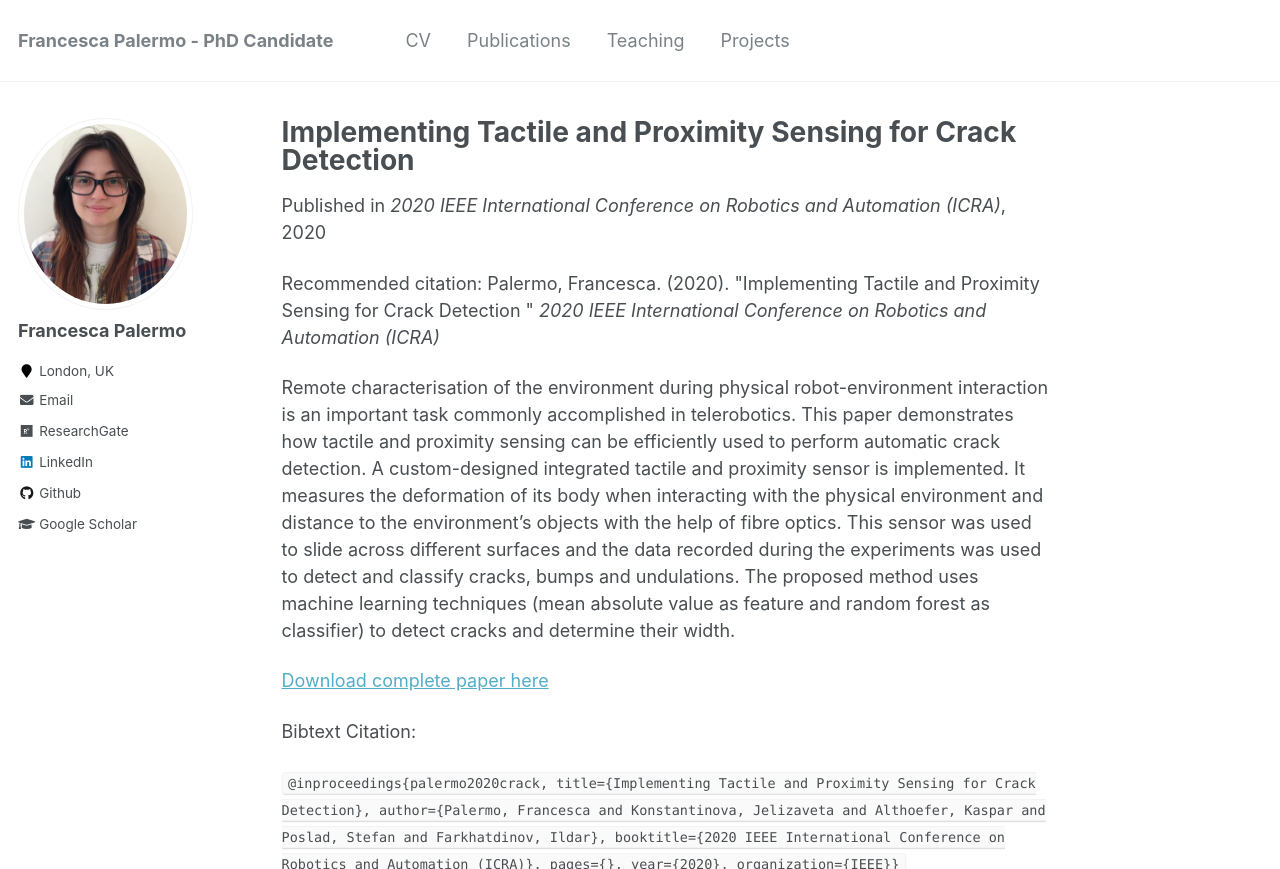
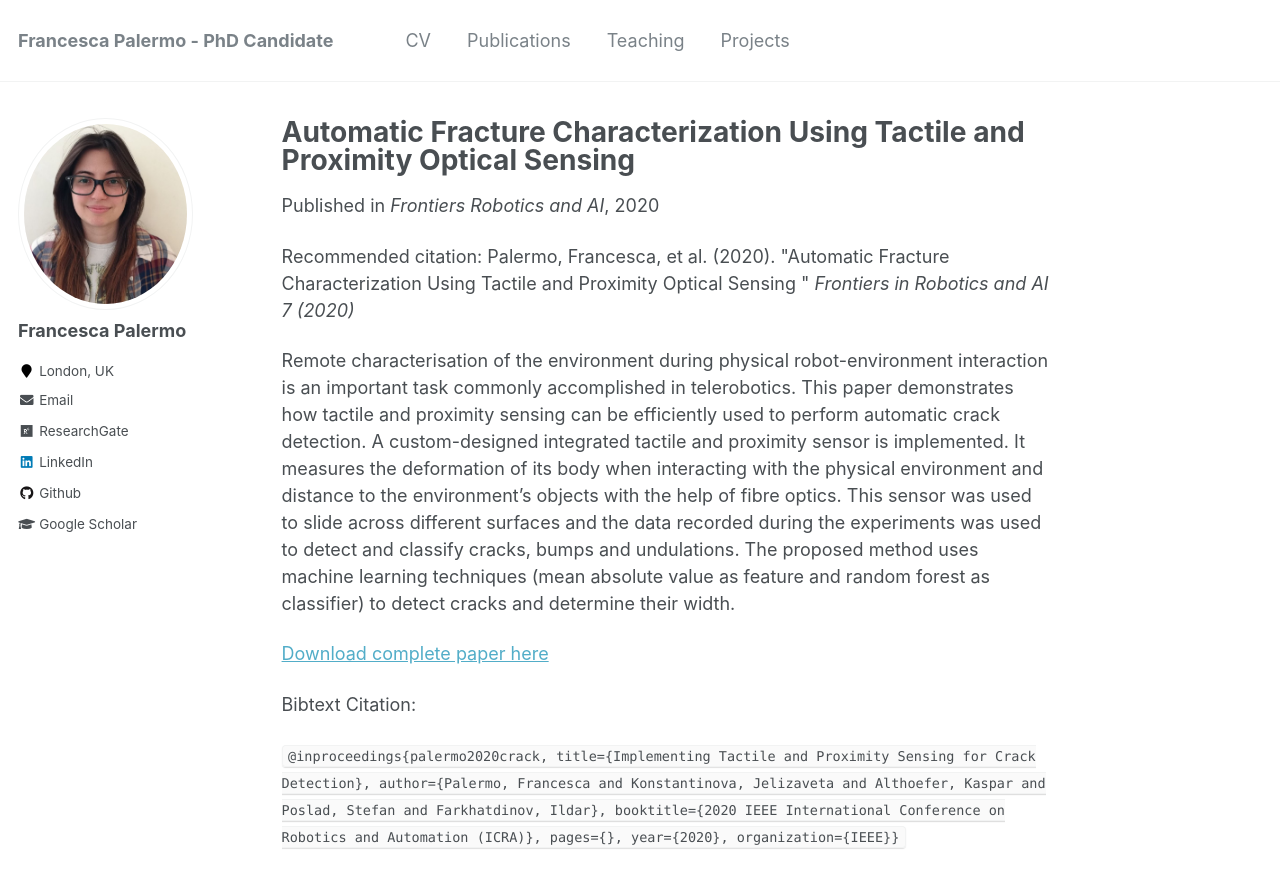
Before and after one commit to francescapalermo/francescapalermo.github.io, a Jekyll site: the page built from _publications/5palermo2020Frontiers.md, in a window 1280 px wide and 900 px high, cut to the strip 0-869 px from the top of the window. Built offline with Jekyll 4.4.1, drawn with Linux system fonts in a browser that asks for light colours.

Commit message:
Update 5palermo2020Frontiers.md

```diff
--- a/_publications/5palermo2020Frontiers.md
+++ b/_publications/5palermo2020Frontiers.md
@@ -1,8 +1,8 @@
 ---
-title: "Implementing Tactile and Proximity Sensing for Crack Detection
+title: "Automatic Fracture Characterization Using Tactile and Proximity Optical Sensing
 "
 collection: publications
-permalink: /publication/palermo2020ICRA
+permalink: /publication/palermo2020Frontiers
 excerpt: 'Remote characterisation of the environment during physical robot-environment interaction is an important task
 commonly accomplished in telerobotics. This paper demonstrates how tactile and proximity sensing can be efficiently
 used to perform automatic crack detection. A custom-designed
@@ -15,11 +15,11 @@ was used to detect and classify cracks, bumps and undulations.
 The proposed method uses machine learning techniques (mean
 absolute value as feature and random forest as classifier) to
 detect cracks and determine their width.'
-date: 2020-06-01
-venue: '2020 IEEE International Conference on Robotics and Automation (ICRA)'
+date: 2020-12-02
+venue: 'Frontiers Robotics and AI'
 paperurl: ''
-citation: 'Palermo, Francesca. (2020). "Implementing Tactile and Proximity Sensing for Crack Detection
-" <i>2020 IEEE International Conference on Robotics and Automation (ICRA)</i>'
+citation: 'Palermo, Francesca, et al. (2020). "Automatic Fracture Characterization Using Tactile and Proximity Optical Sensing
+" <i>Frontiers in Robotics and AI 7 (2020)</i>'
 ---
 Remote characterisation of the environment during physical robot-environment interaction is an important task
 commonly accomplished in telerobotics. This paper demonstrates how tactile and proximity sensing can be efficiently
```
